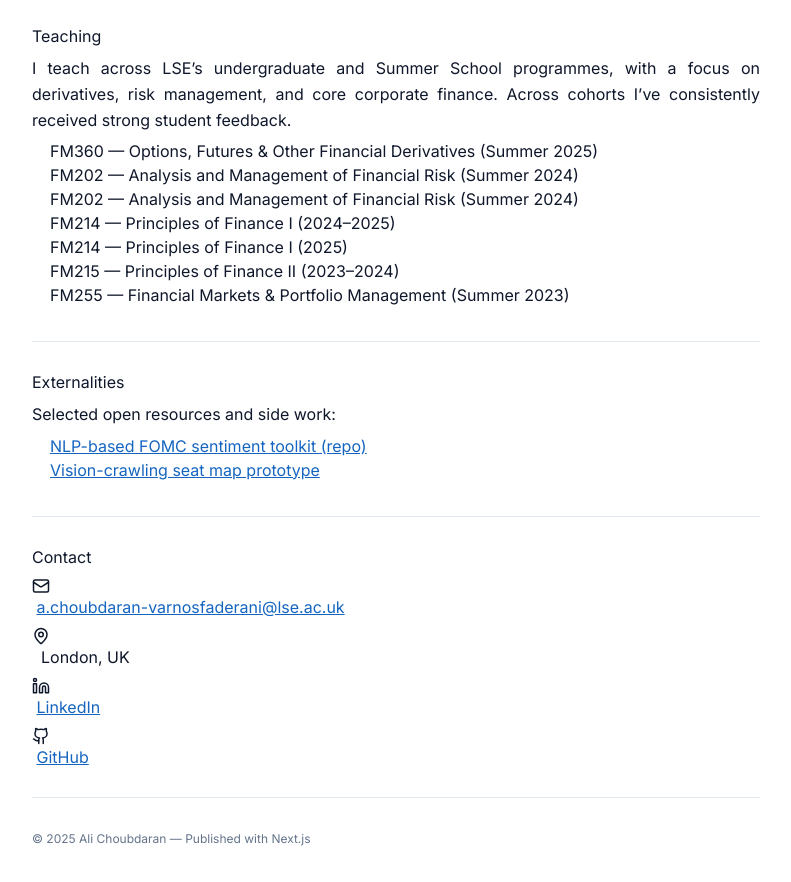
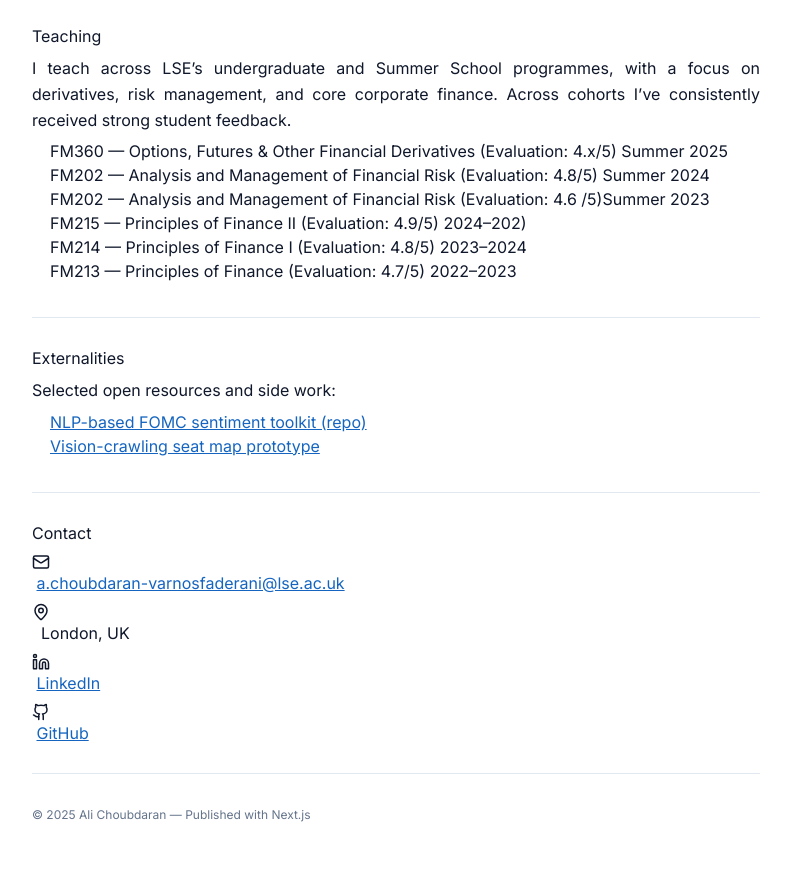
Before and after one commit to Xibalba92/ali-site, a Next.js app: page / in a window 1280 px wide. Shown: the part 1020-1902 px from the top of the page, without its empty margins (414-1205 px from the left). Built offline with nearby package versions, Linux system fonts and the light colour scheme.

Commit message:
evaluations

```diff
--- a/app/page.tsx
+++ b/app/page.tsx
@@ -195,15 +195,14 @@ export default function Page() {
 
             <ul className="list">
               {/* Summer School */}
-              <li>FM360 — Options, Futures & Other Financial Derivatives (Summer 2025)</li>
-              <li>FM202 — Analysis and Management of Financial Risk (Summer 2024)</li>
-              <li>FM202 — Analysis and Management of Financial Risk (Summer 2024)</li>
+              <li>FM360 — Options, Futures & Other Financial Derivatives (Evaluation: 4.x/5) Summer 2025</li>
+              <li>FM202 — Analysis and Management of Financial Risk (Evaluation: 4.8/5) Summer 2024 </li>
+              <li>FM202 — Analysis and Management of Financial Risk (Evaluation: 4.6 /5)Summer 2023</li>
 
               {/* Term-time teaching */}
-              <li>FM214 — Principles of Finance I (2024–2025)</li>
-              <li>FM214 — Principles of Finance I (2025)</li>
-              <li>FM215 — Principles of Finance II (2023–2024)</li>
-              <li>FM255 — Financial Markets & Portfolio Management (Summer 2023)</li>
+              <li>FM215 — Principles of Finance II (Evaluation: 4.9/5) 2024–202)</li>
+              <li>FM214 — Principles of Finance I (Evaluation: 4.8/5) 2023–2024</li>
+              <li>FM213 — Principles of Finance  (Evaluation: 4.7/5) 2022–2023</li>
             </ul>
 
             {/* If you want to add evaluations later, just append (Evaluation: 4.x/5) to each line. */}
```
